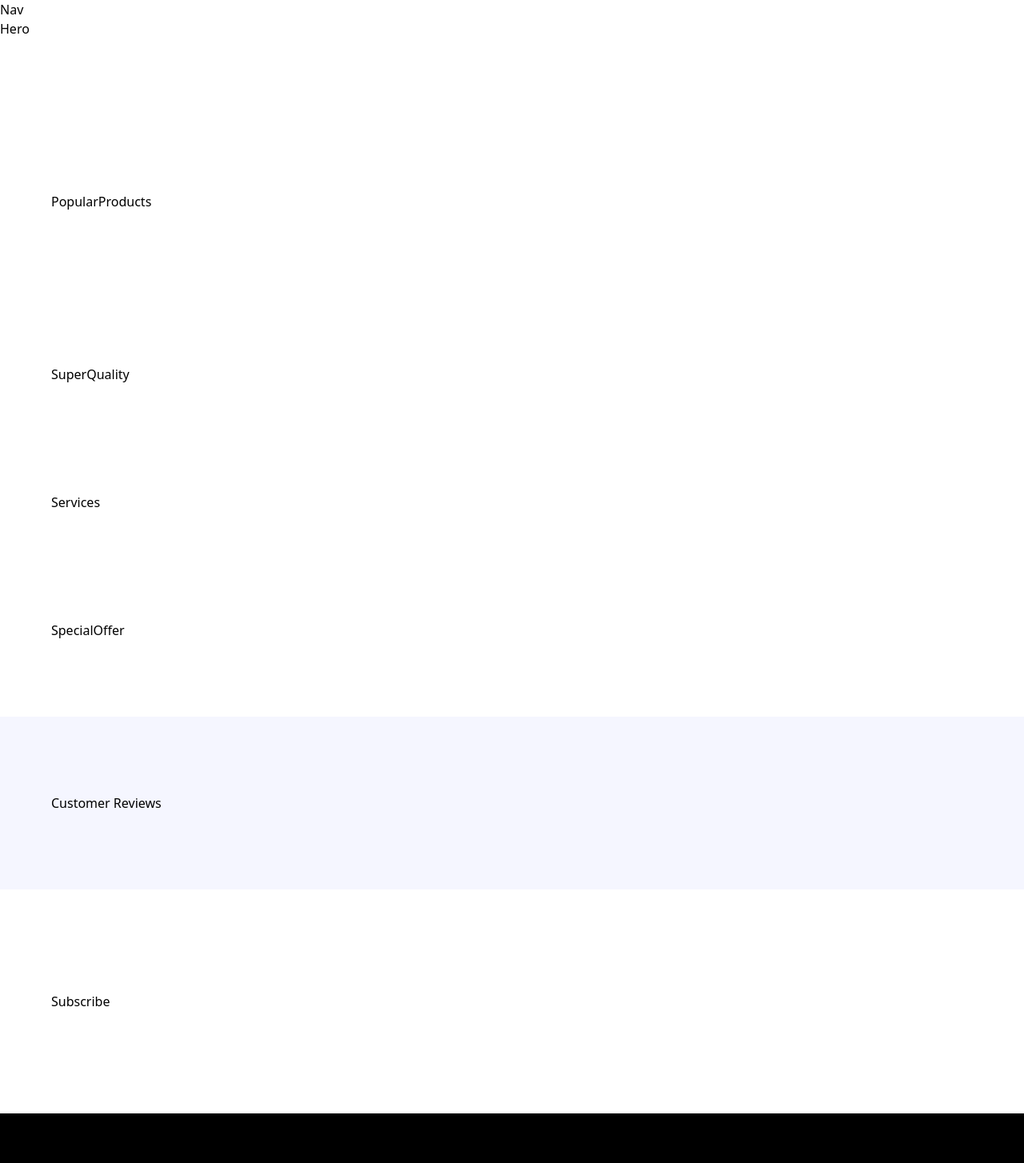
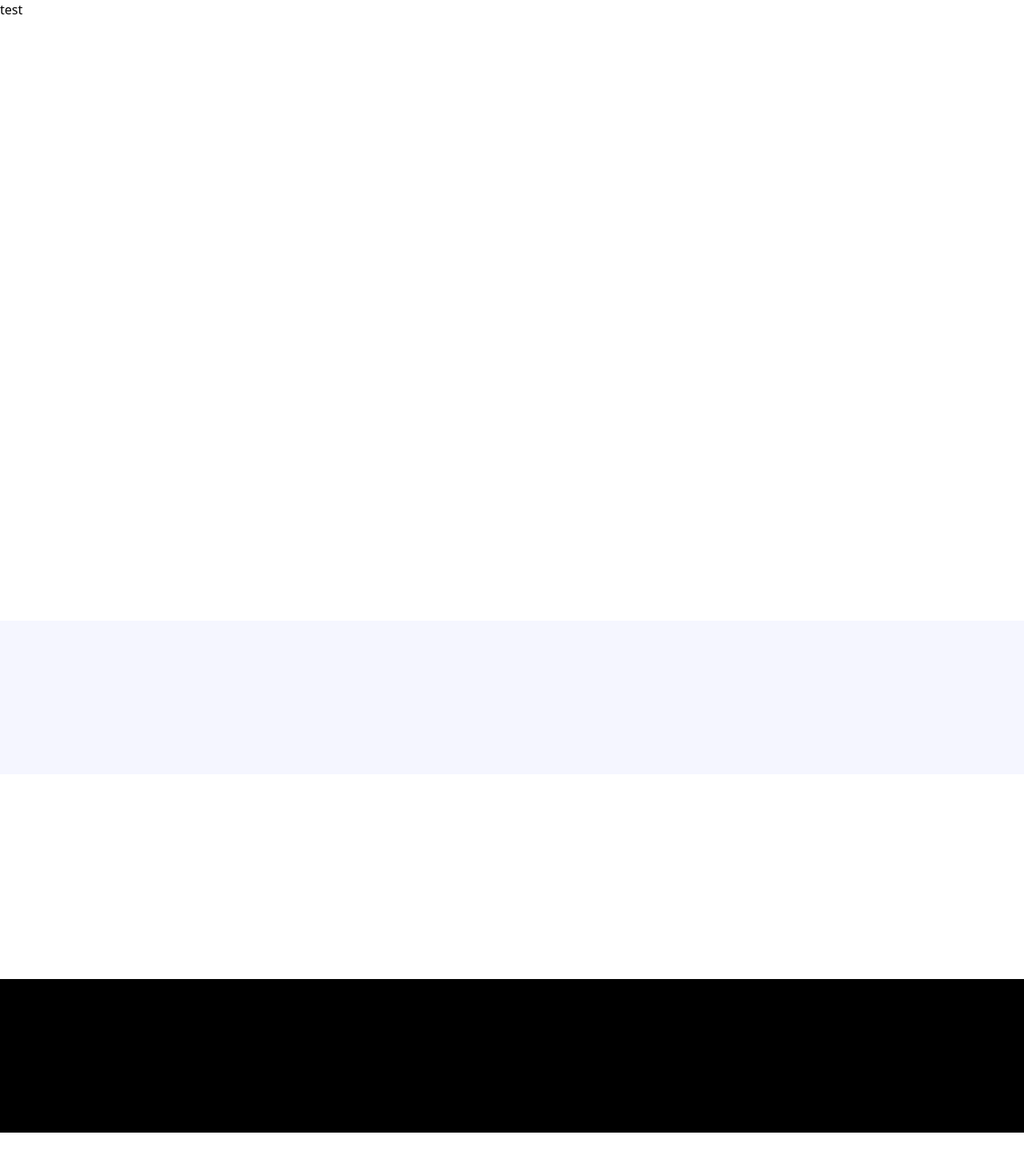
Before and after one commit to srikrishna7272/NIKE, a React (Vite) app: page / in a window 1280 px wide. Shown: the top 1454 px of the page at 80% size. After the commit the page ends 1416 px from the top, so only its background shows below. Built offline with nearby package versions, Linux system fonts and the light colour scheme; a web font is replaced by a local one.

Commit message:
completed skeleton of website.

```diff
--- a/src/App.jsx
+++ b/src/App.jsx
@@ -1,15 +1,42 @@
+import {
+  CustomerReviews,
+  Footer,
+  Hero,
+  PopularProducts,
+  Services,
+  SpecialOffer,
+  Subscribe,
+  SuperQuality,
+} from "./sections/index";
+
 const App = () => {
   return (
     <main className="relative">
-      Nav
-      <section className="xl: padding-1 wide:padding-r padding-b">Hero</section>
-      <section className="padding">PopularProducts</section>
-      <section className="padding">SuperQuality</section>
-      <section className="padding-x py-10">Services</section>
-      <section className="padding">SpecialOffer</section>
-      <section className="bg-pale-blue padding">Customer Reviews</section>
-      <section className="padding-x sm:py-32 py-16 w-full">Subscribe</section>
-      <section className="padding bg-black padding-x padding-t pb-8">Footer</section>
+      {/* <Nav /> */}
+      <section className="xl: padding-1 wide:padding-r padding-b">
+        <Hero />
+      </section>
+      <section className="padding">
+        <PopularProducts />
+      </section>
+      <section className="padding">
+        <SuperQuality />
+      </section>
+      <section className="padding-x py-10">
+        <Services />
+      </section>
+      <section className="padding">
+        <SpecialOffer />
+      </section>
+      <section className="bg-pale-blue padding">
+        <CustomerReviews />
+      </section>
+      <section className="padding-x sm:py-32 py-16 w-full">
+        <Subscribe />
+      </section>
+      <section className="padding bg-black padding-x padding-t pb-8">
+        <Footer />
+      </section>
     </main>
   );
 };
--- /dev/null
+++ b/src/sections/CustomerReviews.jsx
@@ -0,0 +1,5 @@
+const CustomerReviews = () => {
+  return <div></div>;
+};
+
+export default CustomerReviews;
--- /dev/null
+++ b/src/sections/Footer.jsx
@@ -0,0 +1,5 @@
+const Footer = () => {
+  return <div></div>;
+};
+
+export default Footer;
--- /dev/null
+++ b/src/sections/Hero.jsx
@@ -0,0 +1,5 @@
+const Hero = () => {
+  return <div>test</div>;
+};
+
+export default Hero;
--- /dev/null
+++ b/src/sections/PopularProducts.jsx
@@ -0,0 +1,5 @@
+const PopularProducts = () => {
+  return <div></div>;
+};
+
+export default PopularProducts;
--- /dev/null
+++ b/src/sections/Services.jsx
@@ -0,0 +1,5 @@
+const Services = () => {
+  return <div></div>;
+};
+
+export default Services;
--- /dev/null
+++ b/src/sections/SpecialOffer.jsx
@@ -0,0 +1,5 @@
+const SpecialOffer = () => {
+  return <div></div>;
+};
+
+export default SpecialOffer;
--- /dev/null
+++ b/src/sections/Subscribe.jsx
@@ -0,0 +1,5 @@
+const Subscribe = () => {
+  return <div></div>;
+};
+
+export default Subscribe;
--- /dev/null
+++ b/src/sections/SuperQuality.jsx
@@ -0,0 +1,5 @@
+const SuperQuality = () => {
+  return <div></div>;
+};
+
+export default SuperQuality;
--- /dev/null
+++ b/src/sections/index.js
@@ -0,0 +1,10 @@
+import Hero from "./Hero";
+import PopularProducts from "./PopularProducts";
+import CustomerReviews from "./CustomerReviews";
+import Footer from "./Footer";
+import Services from "./Services";
+import SpecialOffer from "./SpecialOffer";
+import Subscribe from "./Subscribe";
+import SuperQuality from "./SuperQuality";
+
+export { Hero, PopularProducts, CustomerReviews, Footer, Services, SpecialOffer, Subscribe, SuperQuality };
```
